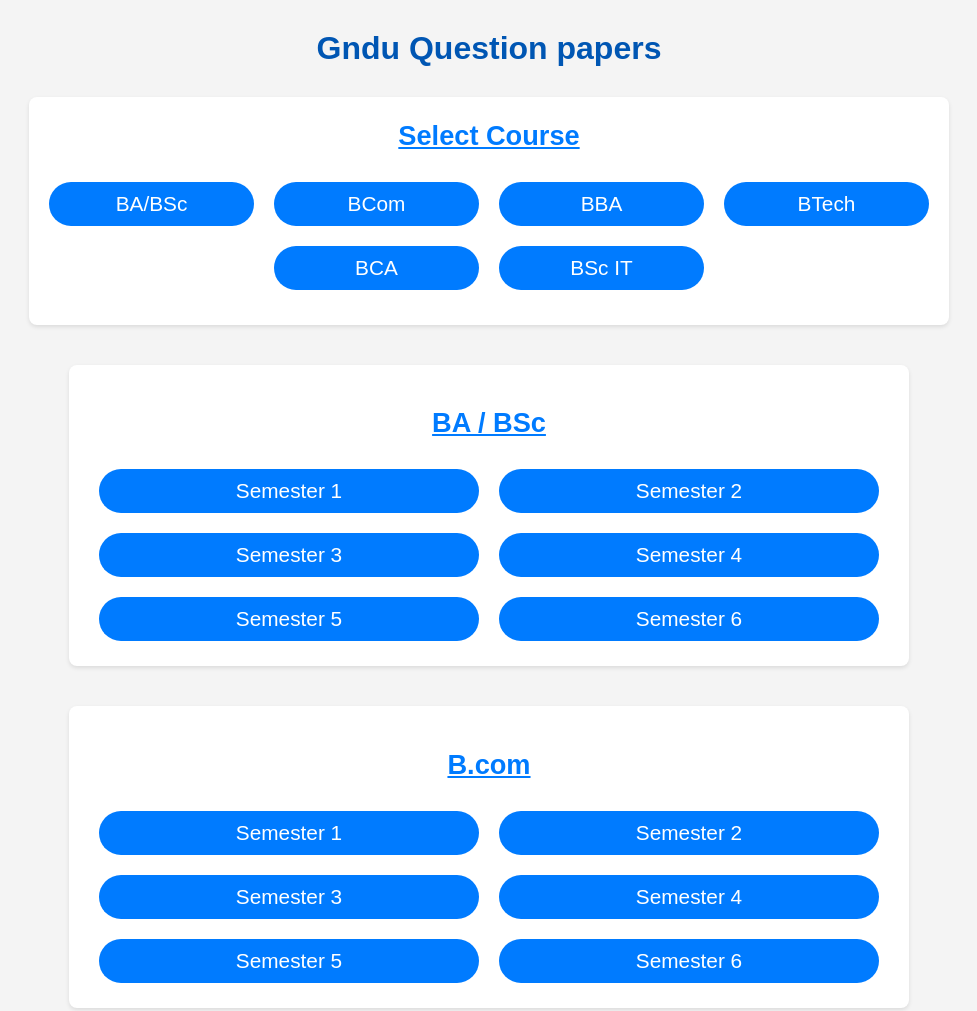
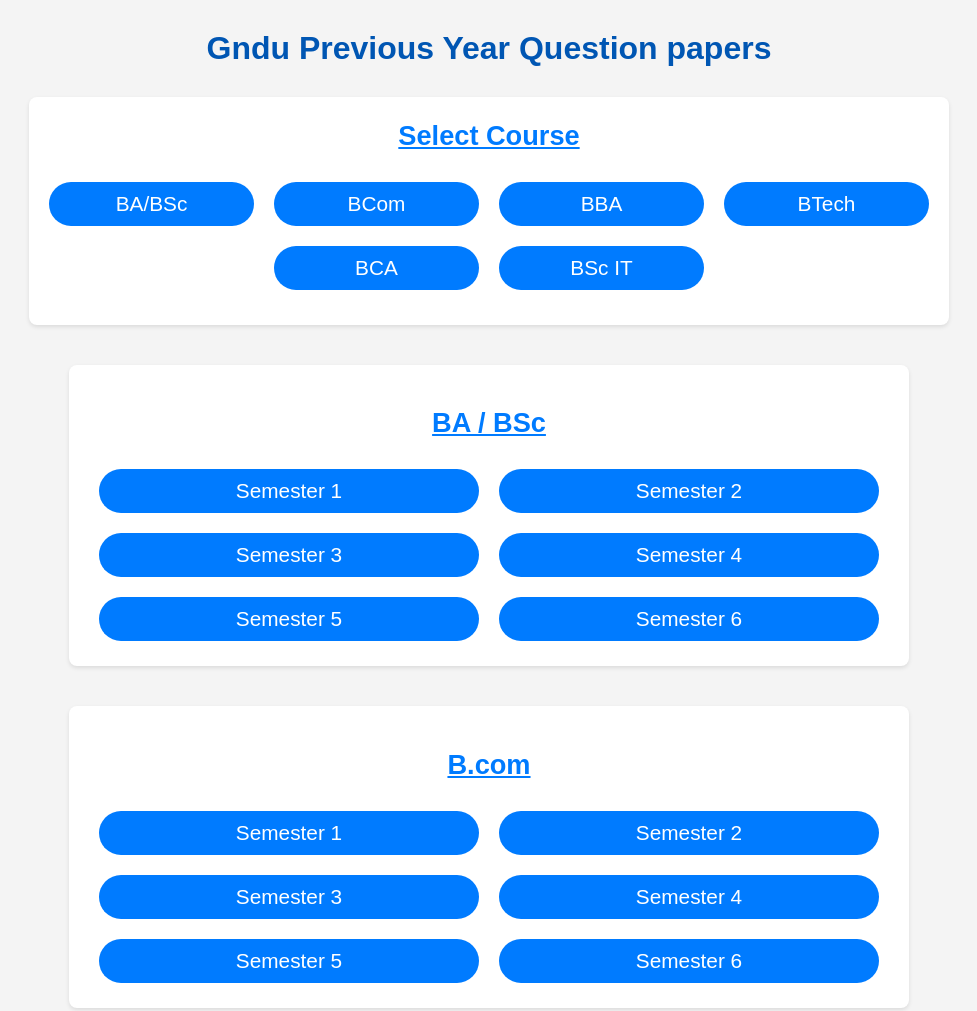
Before and after one commit to singhcodez/quesite, a plain HTML site: page index.html in a window 1280 px wide. Shown: the top 1011 px of the page, without its empty margins (151-1128 px from the left). Drawn offline with Linux system fonts and the light colour scheme.

Commit message:
update index.html

```diff
--- a/index.html
+++ b/index.html
@@ -3,11 +3,11 @@
 <head>
     <meta charset="UTF-8">
     <meta name="viewport" content="width=device-width, initial-scale=1.0">
-    <title>Course and Semester Selection</title>
+    <title>Free previous year Question Paper</title>
     <link rel="stylesheet" href="style.css">
 </head>
 <body>
-    <h1>Gndu Question papers</h1>
+    <h1>Gndu Previous Year Question papers</h1>
 
     <div class="course-section">
         <h2>Select Course</h2>
```
